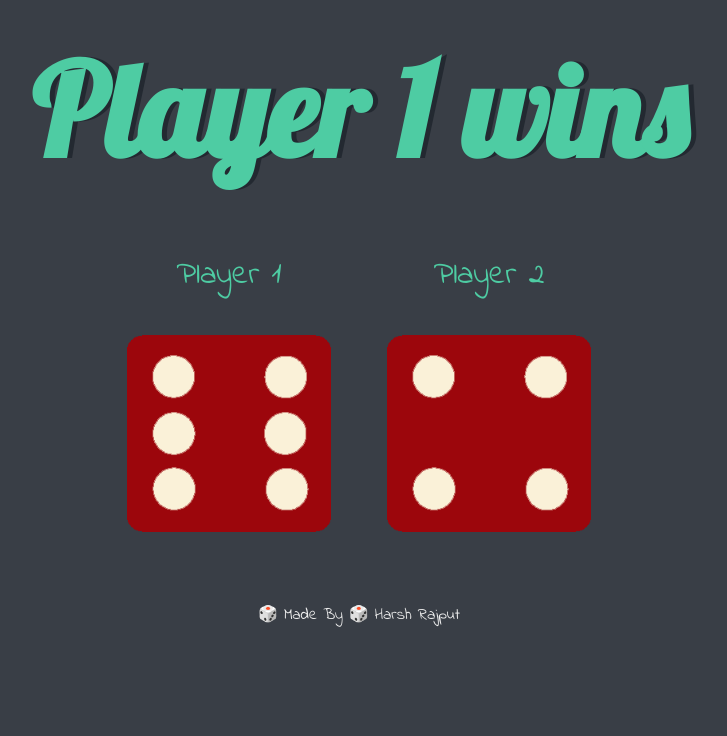
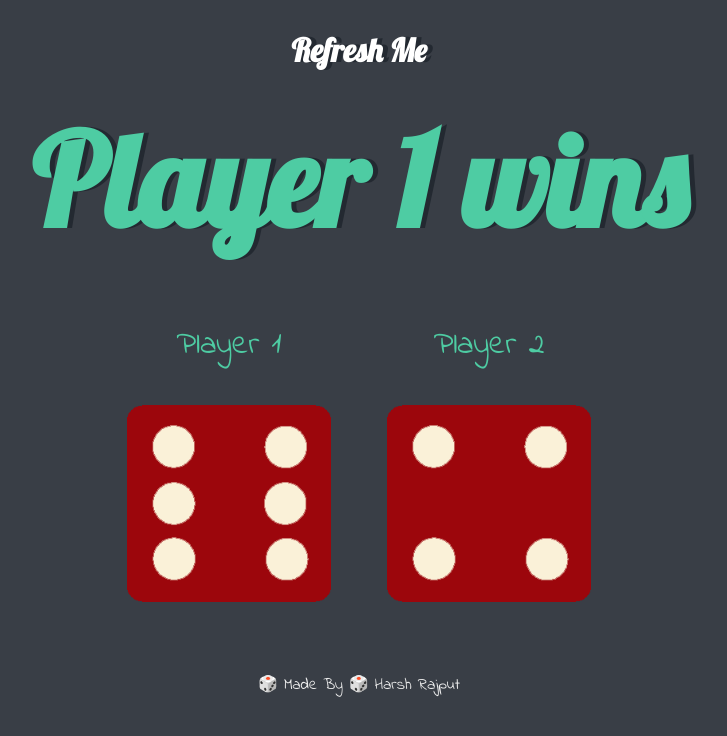
Before and after one commit to harsh-rajput27/Dice-Game, a plain HTML site: page index.html in a window 1280 px wide. Shown: the whole page, without its empty margins (281-1008 px from the left). Drawn offline with Linux system fonts and the light colour scheme.

Commit message:
modified:   styles.css

```diff
--- a/index.html
+++ b/index.html
@@ -11,7 +11,8 @@
   </head>
   <body>
     <div class="container">
-      <h1>Refresh Me</h1>
+      <h2>Refresh Me</h2>
+      <h1></h1>
 
       <div class="dice">
         <p>Player 1</p>
--- a/styles.css
+++ b/styles.css
@@ -21,7 +21,13 @@
     font-size: 8rem;
     color: #4ECCA3;
   }
-
+  h2{
+    margin: 30px;
+    font-family: 'Lobster', cursive;
+    text-shadow: 5px 0 #232931;
+    font-size: 2rem;
+    color: #fff;
+  }
   p {
     font-size: 2rem;
     color: #4ECCA3;
```
